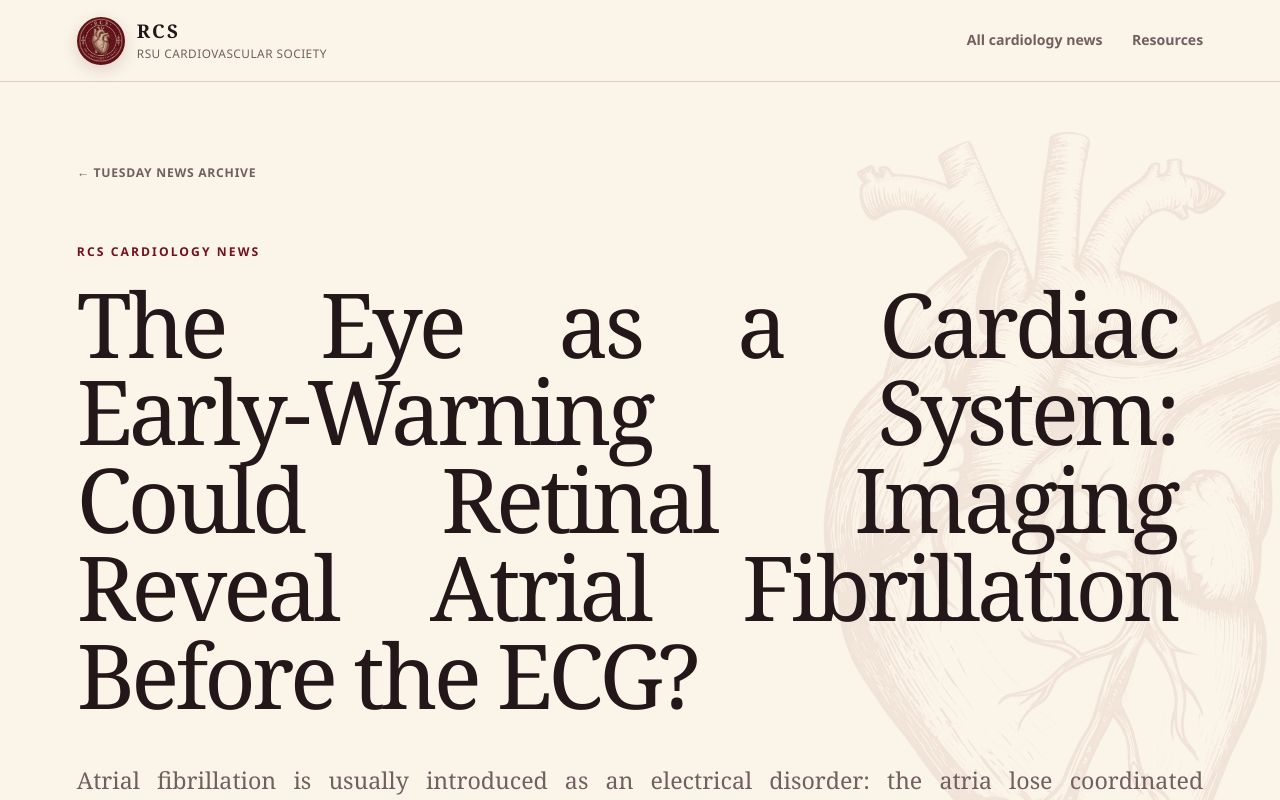
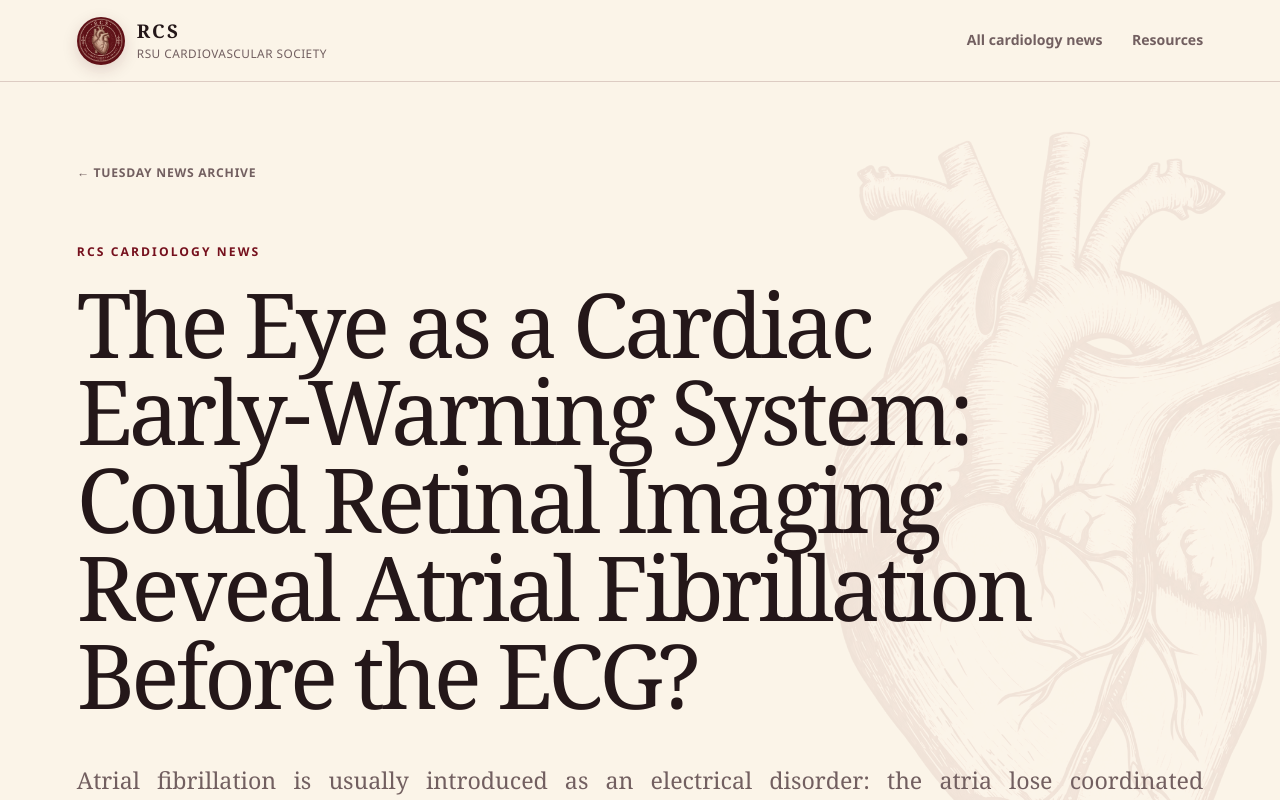
Before and after one commit to devkrsh02/rcs-cardiovascular-society, a Next.js app: page /news/oculomics-retinal-imaging-atrial-fibrillation in a window 1280 px wide. Shown: the top 800 px of the page. Built offline with nearby package versions, Linux system fonts and the light colour scheme.

Commit message:
Restore left-aligned article title

```diff
--- a/app/globals.css
+++ b/app/globals.css
@@ -874,7 +874,7 @@ h3 { text-wrap: balance; }
 }
 .article-masthead { max-width: 1150px; margin: 0 auto; padding-bottom: clamp(42px, 5vw, 60px); border-bottom: 1px solid var(--line); }
 .article-back { display: inline-block; margin-bottom: 60px; text-decoration: none; }
-.article-masthead h1 { max-width: 1100px; font-size: clamp(3.1rem, 7vw, 6.7rem); text-align: justify; text-justify: inter-word; }
+.article-masthead h1 { max-width: 1150px; font-size: clamp(3.1rem, 7vw, 6.7rem); }
 .article-deck { max-width: 1150px; margin: 44px 0 28px; color: var(--muted); font-family: var(--serif); font-size: clamp(1.15rem, 2vw, 1.45rem); line-height: 1.55; text-align: justify; text-justify: inter-word; }
 .article-byline { display: flex; gap: 24px; }
 .article-body { position: relative; max-width: 1150px; margin: 0 auto; padding-top: clamp(40px, 5vw, 58px); }
```
